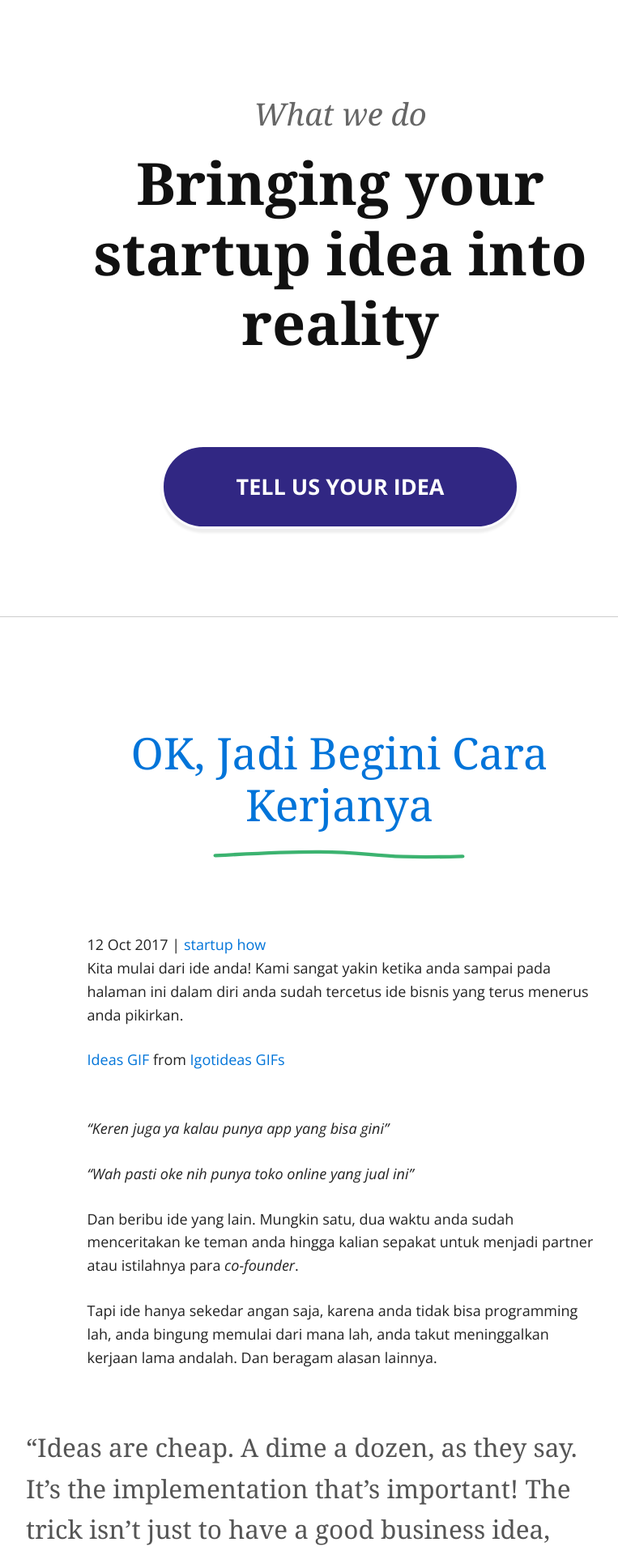
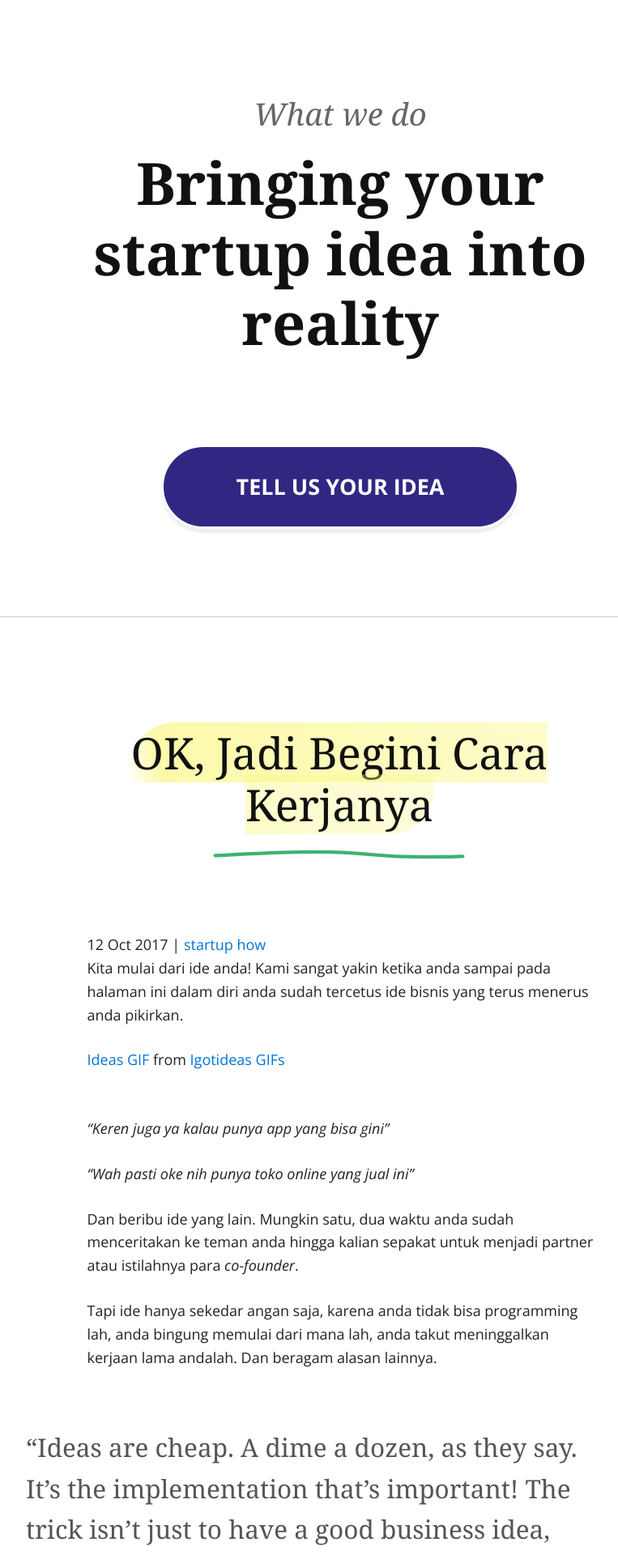
Before and after one commit to kemtol/rocktokom, a Jekyll site: the page built from jurnal/index.html, in a window 1280 px wide. Shown: the part 472-2392 px from the top of the page at 81% size, without its empty margins (220-983 px from the left). Built offline with Jekyll 4.4.1, drawn with Linux system fonts in a browser that asks for light colours; nearby versions of some CDN libraries; a script that is not in the unit is left out; the list of posts is cut into pages by our own code.

Commit message:
Update default.html

```diff
--- a/_layouts/default.html
+++ b/_layouts/default.html
@@ -70,6 +70,9 @@
 
     h2.h2-front-page{font-size:1.5rem;color:#000;margin-bottom:6rem}
     h2.h2-front-page > span{display: block;font-size: 1.24rem;margin-top: 2rem;font-weight: bold;}
+    h2.post-title > a{color:#111;border-radius: 1em 0 1em 0;background-image: linear-gradient(-100deg, rgba(250,247,133,0.3), rgba(250,247,133,0.7) 95%, rgba(250,247,133,0.1));}
+    h2.post-title > a:hover{text-decoration:none}
+
 
     #landing--page{max-width:1200px;margin:auto}
     #landing--page > div:after, .clearfix:after{content: '';display: block;clear: both;}
```
